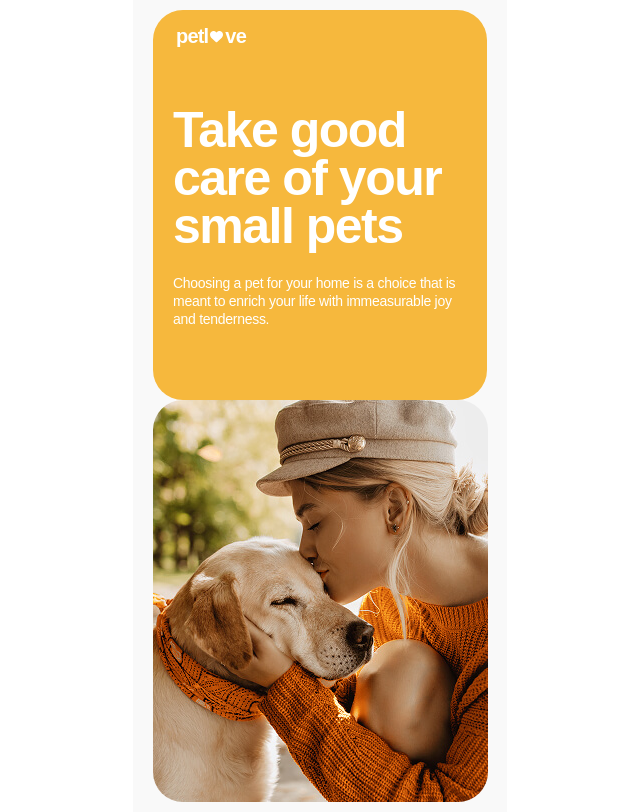
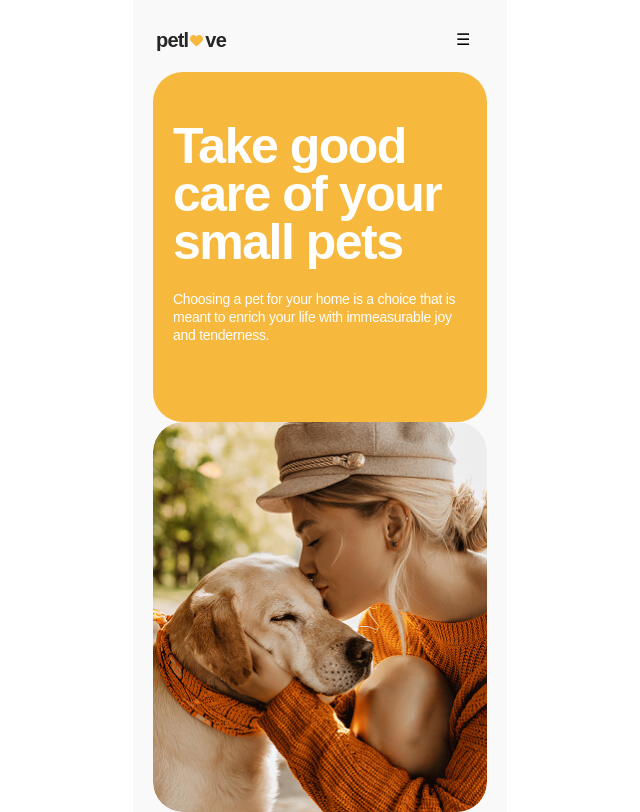
Before and after one commit to olehsolonin/Petlove, a React (Vite) app: page /home in a window 1280 px wide. Shown: the whole page, without its empty margins (320-960 px from the left). Built offline with nearby package versions, Linux system fonts and the light colour scheme.

Commit message:
homePage fix

```diff
--- a/src/components/Home/Home.jsx
+++ b/src/components/Home/Home.jsx
@@ -1,34 +1,24 @@
-import css from "./Home.module.css";
-import { Routes, Route, NavLink } from "react-router-dom";
+import css from './Home.module.css';
+import { Routes, Route, NavLink } from 'react-router-dom';
 // import Header from "../Header/Header.jsx";
-import homePhoto1x from "../../img/homePhoto-1x.jpg";
-import homePhoto2x from "../../img/homePhoto-2x.jpg";
-import { FaHeart } from "react-icons/fa6";
+import homePhoto1x from '../../img/homePhoto-1x.jpg';
+import homePhoto2x from '../../img/homePhoto-2x.jpg';
+import { FaHeart } from 'react-icons/fa6';
+import Header from '../Header/Header';
 
 export default function Home() {
     return (
         <div className={css.homeContainer}>
+            <Header />
             <div className={css.topContainer}>
-        <div>
-          <nav className={css.nav}>
-            <NavLink to="/home">
-              <h1 className={css.mainTitle}>
-                petl
-                <span className={css.heartIconContainer}>
-                  <FaHeart className={css.heartIcon} />
-                </span>
-                ve
-              </h1>
-            </NavLink>
-          </nav>
-        </div>
                 <div className={css.textCoantainer}>
                     <h2 className={css.titleText}>
                         Take good <span>care</span> of your small pets
                     </h2>
                     <p className={css.descriptionText}>
-            Choosing a pet for your home is a choice that is meant to enrich
-            your life with immeasurable joy and tenderness.
+                        Choosing a pet for your home is a choice that is meant
+                        to enrich your life with immeasurable joy and
+                        tenderness.
                     </p>
                 </div>
             </div>
--- a/src/components/Home/Home.module.css
+++ b/src/components/Home/Home.module.css
@@ -1,18 +1,19 @@
 .homeContainer {
     min-width: 320px;
-  max-width: 374px;
-  padding: 10px 20px 10px 20px;
+    max-width: 375px;
+    padding: 28px 20px 10px 20px;
     height: 812px;
 }
 
 .topContainer {
-  height: 390px;
+    height: 350px;
     background-color: #f6b83d;
     display: flex;
     flex-direction: column;
     gap: 60px;
-  padding: 16px 20px 50px 20px;
+    padding: 50px 20px;
     border-radius: 30px;
+    margin-top: 20px;
 }
 
 .textCoantainer {
@@ -22,7 +23,7 @@
 }
 
 .titleText {
-  font-family: "Manrope", sans-serif;
+    font-family: 'Manrope', sans-serif;
     font-weight: 700;
     font-size: 50px;
     line-height: 96%;
@@ -31,7 +32,7 @@
 }
 
 .descriptionText {
-  font-family: "Manrope", sans-serif;
+    font-family: 'Manrope', sans-serif;
     font-weight: 500;
     font-size: 14px;
     line-height: 129%;
@@ -41,11 +42,20 @@
 
 .photoContainer {
     border-radius: 30px;
-  width: 335px;
-  height: 402px;
+    width: 100%;
+    max-width: 335px;
+    height: 390px;
+    display: block;
+    overflow: hidden;
+}
+.photoContainer picture {
+    display: block;
+    width: 100%;
+    height: 100%;
 }
 
 .photoSettings {
+    display: block;
     height: 100%;
     width: 100%;
     object-fit: cover;
@@ -56,7 +66,7 @@
     display: flex;
     align-items: center;
     justify-content: center;
-  font-family: "Manrope", sans-serif;
+    font-family: 'Manrope', sans-serif;
     font-weight: 700;
     font-size: 20px;
     line-height: 100%;
```
Lines whose indentation alone changed are shown as unchanged.
